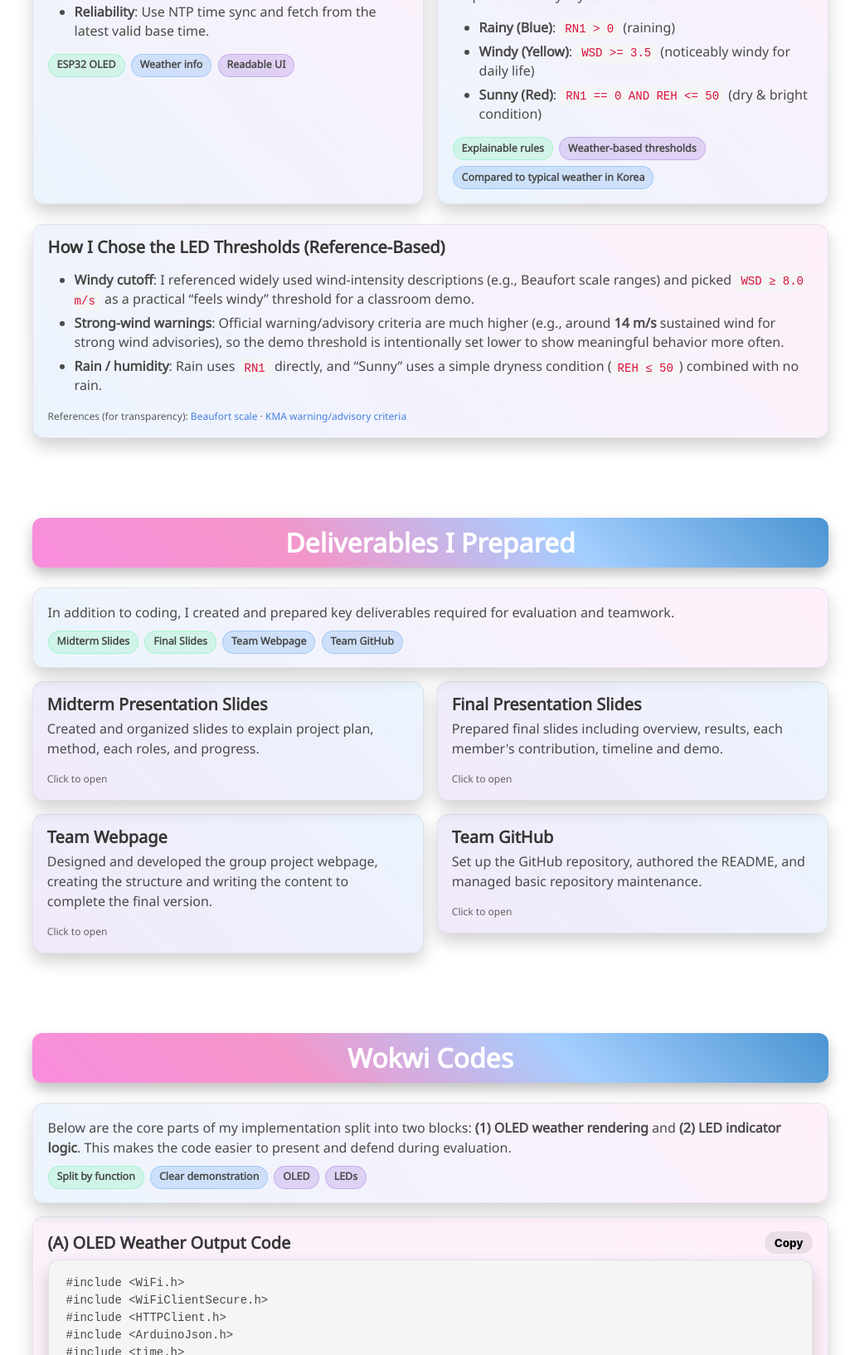
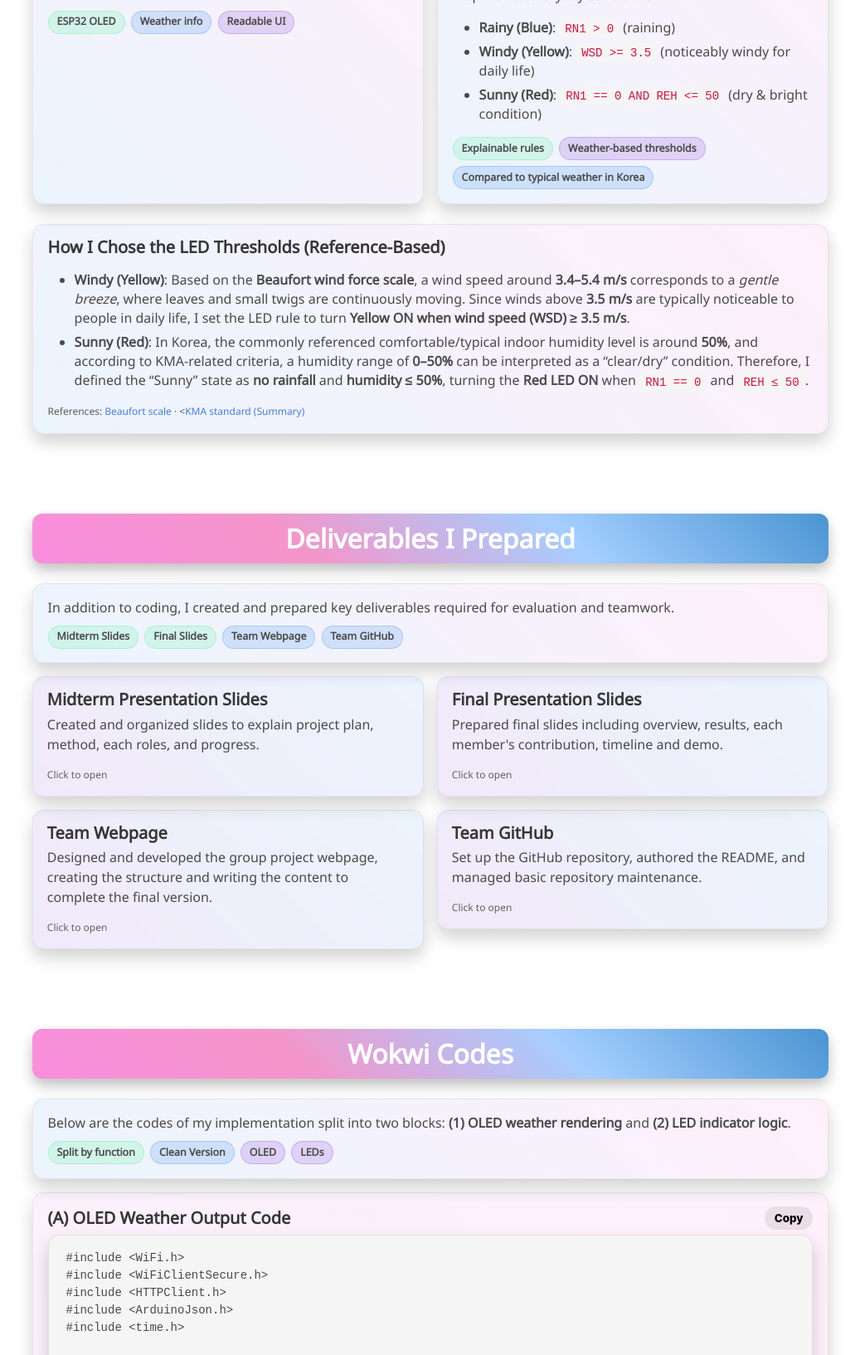
Before and after one commit to JiyunElizabethYang/Weather_Tracker_IoT, a plain HTML site: page index.html in a window 1280 px wide. Shown: the part 1644-3277 px from the top of the page at 83% size, without its empty margins (121-1158 px from the left). Drawn offline with nearby package versions, Linux system fonts and the light colour scheme; some icons are missing; a web font is replaced by a local one.

```diff
--- a/index.html
+++ b/index.html
@@ -398,7 +398,6 @@
                   <li><b>Goal</b>: Display the latest weather values on an ESP32 OLED.</li>
                   <li><b>UI layout</b>: Temperature, Humid, Rain, Wind</li>
                   <li><b>Wind format</b>: <code>VECdeg / WSDm/s</code> (human-readable and compact).</li>
-                  <li><b>Reliability</b>: Use NTP time sync and fetch from the latest valid base time.</li>
                 </ul>
                 <div class="chiprow">
                   <span class="chip ok">ESP32 OLED</span>
@@ -434,22 +433,27 @@
             <!-- ✅ Added 공간: LED 기준을 자료 기반으로 세웠다는 설명 -->
             <div class="soft-card">
               <h3 class="title is-5" style="margin-bottom:.5rem;">How I Chose the LED Thresholds (Reference-Based)</h3>
+
               <ul class="mini-list">
                 <li>
-                  <b>Windy cutoff</b>: I referenced widely used wind-intensity descriptions (e.g., Beaufort scale ranges) and picked <code>WSD ≥ 8.0 m/s</code> as a practical “feels windy” threshold for a classroom demo.
+                  <b>Windy (Yellow)</b>: Based on the <b>Beaufort wind force scale</b>, a wind speed around
+                  <b>3.4–5.4 m/s</b> corresponds to a <i>gentle breeze</i>, where leaves and small twigs are continuously moving.
+                  Since winds above <b>3.5 m/s</b> are typically noticeable to people in daily life, I set the LED rule to turn
+                  <b>Yellow ON when wind speed (WSD) ≥ 3.5 m/s</b>.
                 </li>
+
                 <li>
-                  <b>Strong-wind warnings</b>: Official warning/advisory criteria are much higher (e.g., around <b>14 m/s</b> sustained wind for strong wind advisories), so the demo threshold is intentionally set lower to show meaningful behavior more often.
-                </li>
-                <li>
-                  <b>Rain / humidity</b>: Rain uses <code>RN1</code> directly, and “Sunny” uses a simple dryness condition (<code>REH ≤ 50</code>) combined with no rain.
+                  <b>Sunny (Red)</b>: In Korea, the commonly referenced comfortable/typical indoor humidity level is around <b>50%</b>,
+                  and according to KMA-related criteria, a humidity range of <b>0–50%</b> can be interpreted as a “clear/dry” condition.
+                  Therefore, I defined the “Sunny” state as <b>no rainfall</b> and <b>humidity ≤ 50%</b>, turning the <b>Red LED ON</b> when
+                  <code>RN1 == 0</code> and <code>REH ≤ 50</code>.
                 </li>
               </ul>
 
               <p class="is-size-7" style="opacity:.9; margin-top:.6rem;">
-                References (for transparency):
+                References:
                 <a href="https://en.wikipedia.org/wiki/Beaufort_scale" target="_blank" rel="noopener noreferrer">Beaufort scale</a> ·
-                <a href="https://www.kma.go.kr/neng/forecast/warning.do" target="_blank" rel="noopener noreferrer">KMA warning/advisory criteria</a>
+                <<a href="https://m.blog.naver.com/mrikor/223094161342?referrerCode=1" target="_blank" rel="noopener noreferrer">KMA standard (Summary)</a>
               </p>
             </div>
 
@@ -531,13 +535,13 @@
 
             <div class="soft-card" style="margin-bottom:1rem;">
               <p style="margin-bottom:.5rem;">
-                Below are the core parts of my implementation split into two blocks:
+                Below are the codes of my implementation split into two blocks:
                 <b>(1) OLED weather rendering</b> and <b>(2) LED indicator logic</b>.
-                This makes the code easier to present and defend during evaluation.
+
               </p>
               <div class="chiprow">
                 <span class="chip ok">Split by function</span>
-                <span class="chip alt">Clear demonstration</span>
+                <span class="chip alt">Clean Version</span>
                 <span class="chip">OLED</span>
                 <span class="chip">LEDs</span>
               </div>
```
